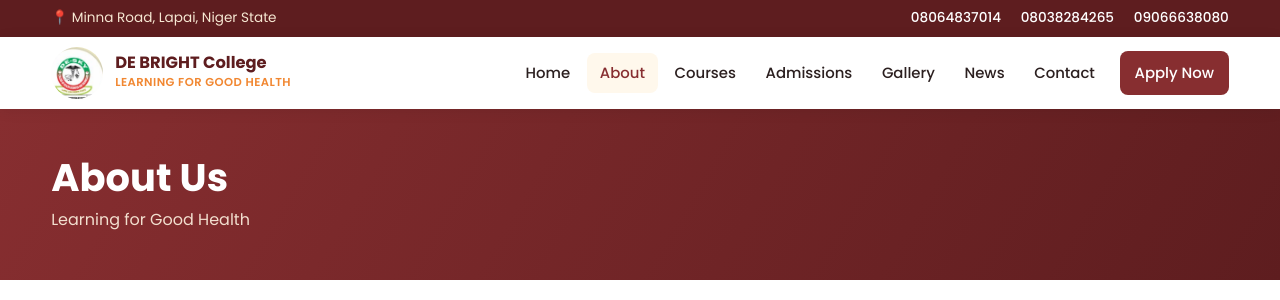
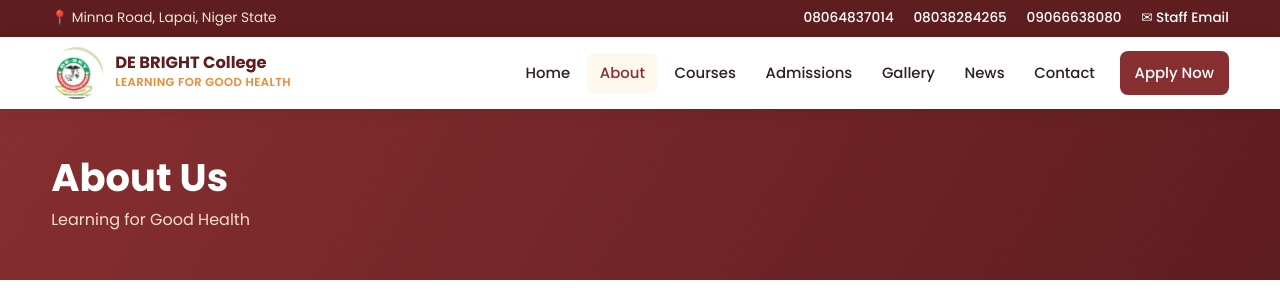
Before and after one commit to AYHHamsuky/DE-BRIGHT, a Laravel app: page /about in a window 1280 px wide. Shown: the top 300 px of the page. Run offline with Laravel 12, Linux system fonts and the light colour scheme.

Commit message:
Add Staff Email link to self-hosted webmail
Adds a "Staff Email" link to the top bar pointing at /mail/, where a
branded Roundcube install (living in ~/roundcube, outside the repo) is
symlinked into public/. The symlink is git-ignored.

Co-Authored-By: Claude Opus 5.5 <noreply@anthropic.com>

```diff
--- a/resources/views/layouts/app.blade.php
+++ b/resources/views/layouts/app.blade.php
@@ -60,6 +60,7 @@
             @foreach (config('school.phones') as $phone)
                 <a href="tel:+234{{ substr($phone, 1) }}">{{ $phone }}</a>
             @endforeach
+            <a href="{{ url('/mail/') }}">✉ Staff Email</a>
         </span>
     </div>
 </div>
```
Also changed, not shown: 1 other file.
